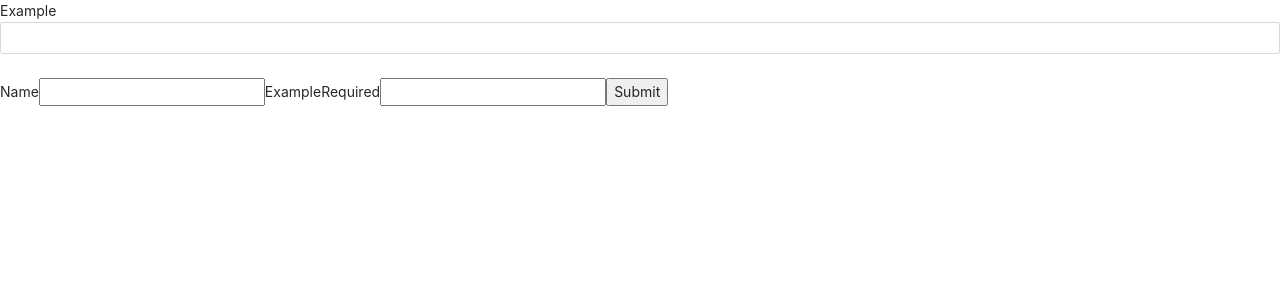
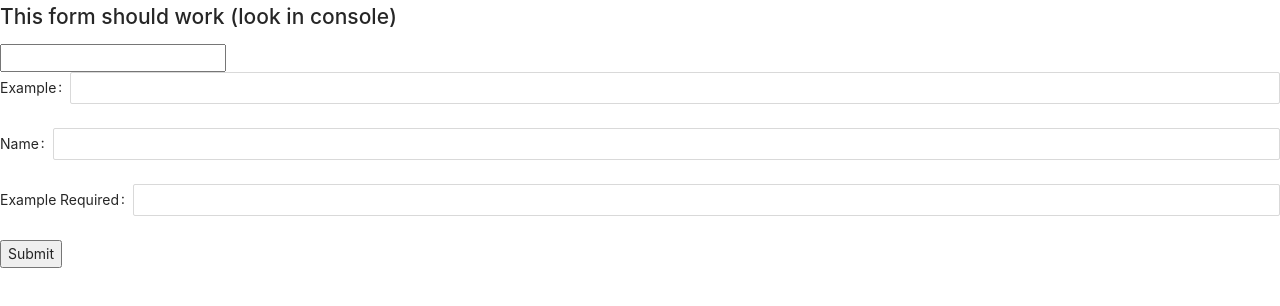
Before and after one commit to BloomTech-Labs/beerthoven-fe, a React (Create React App) app: page /volunteer in a window 1280 px wide. Shown: the top 306 px of the page. Built offline with nearby package versions, Linux system fonts and the light colour scheme.

Commit message:
Benefactor Form Skeleton
Co-authored-by: ebisLab <ebaiden@techie.com>
Co-authored-by: Nolan Picini <nolanpic@gmail.com>

```diff
--- a/src/App.js
+++ b/src/App.js
@@ -9,6 +9,7 @@ import EventForm from './components/forms/EventForm';
 import BackDrop from './components/BackDrop/BackDrop';
 import TicketForm from './components/forms/TicketForm';
 import VolunteerForm from './components/forms/VolunteerForm';
+import BenefactorForm from './components/forms/BenefactorForm'
 
 
 function App () {
@@ -20,6 +21,9 @@ function App () {
 				</Route>
 				<Route path='/ticket'>
 					<TicketForm />
+				</Route>
+				<Route path='/benefactor'>
+					<BenefactorForm />
 				</Route>
 				<Route path='/people'>
 					<PeopleForm />
--- a/src/components/forms/BenefactorForm.js
+++ b/src/components/forms/BenefactorForm.js
@@ -0,0 +1,42 @@
+import React from 'react';
+import { useForm } from 'react-hook-form';
+
+import { Form, Input, Button, Row, Col } from 'antd';
+
+const { TextArea } = Input;
+
+const BenefactorForm = () => {
+	const { register, handleSubmit, errors } = useForm();
+	const onSubmit = data => {
+		console.log(data);
+	};
+
+	return (
+		<Form onSubmit={handleSubmit(onSubmit)}>
+			<h1>Benefactor / Sponsor Form</h1>
+			<Row>
+				<Col>
+					<Form.Item name='' label='Listing notes'>
+						<TextArea placeholder='Listing notes' style={{ width: 600 }} />
+					</Form.Item>
+				</Col>
+			</Row>
+			<Row>
+				<Col>
+					<Form.Item name='' label='Personal notes'>
+						<TextArea placeholder='Personal notes' style={{ width: 600 }} />
+					</Form.Item>
+				</Col>
+			</Row>
+			<Row>
+				<Col>
+					<Form.Item name='' label='Title'>
+						<Input type='text' placeholder='Title' />
+					</Form.Item>
+				</Col>
+			</Row>
+			<Button type='primary'>Submit</Button>
+		</Form>
+	);
+};
+export default BenefactorForm;
--- a/src/components/forms/PeopleForm.js
+++ b/src/components/forms/PeopleForm.js
@@ -15,7 +15,7 @@ const PeopleForm = () => {
 	return (
 		<Form onSubmit={handleSubmit(onSubmit)}>
 			<h1>Add New Profile</h1>
-			<Row>
+			<Row gutter={[16, 16]}>
 				<Col span={12}>
 					<Form.Item name='first_name' label="First Name">
 						<Input type="text" placeholder='Enter first name' ref={register({ required: true })}/>
@@ -39,7 +39,7 @@ const PeopleForm = () => {
 				</Col>
 			</Row>
 
-			<Row>
+			<Row gutter={[16, 16]}>
 				<Col>
 					<Form.Item name='address' label="Address">
 						<Input type='text' placeholder='Enter street address' />
@@ -47,7 +47,7 @@ const PeopleForm = () => {
 				</Col>
 			</Row>
 
-			<Row>
+			<Row gutter={[16, 16]}>
 				<Col span={12}>
 					<Form.Item name='address2' label="Address line 2 (optional)">
 						<Input type='text' placeholder='Enter apartment, suite, etc' />
@@ -60,7 +60,7 @@ const PeopleForm = () => {
 				</Col>
 			</Row>
 
-			<Row>
+			<Row gutter={[16, 16]}>
 				<Col span={6}>
 					<Form.Item name='state' label="State">
 						<Input type='text' placeholder='Enter state' />
--- a/src/components/forms/VolunteerForm.js
+++ b/src/components/forms/VolunteerForm.js
@@ -1,30 +1,53 @@
 import React from 'react';
-import { useForm } from "react-hook-form";
-import { Form, Input, Button } from 'antd';
+import { useForm, Controller } from "react-hook-form";
+import { Form, Input, Button, Select } from 'antd';
 
 function VolunteerForm() {
-  const { register, handleSubmit, errors } = useForm();
+  const { control, register, handleSubmit, errors } = useForm();
   const onSubmit = data => {
     console.log(data);
   };
 
   return (
+    <>
+    <h2>This form should work (look in console)</h2>
     <form onSubmit={handleSubmit(onSubmit)}>
-      <Form.Item>Example
-      <Input name="example" inputRef={register} />
-</Form.Item>
-	  <label>Name</label>
-      <input name="name" ref={register} />
+    <input control={control} name="firstName" ref={register({ required: true, maxLength: 20 })} />
+    {errors.firstName && <p>Required</p>}
+
+ <Form.Item label="Example">
+      <Controller as={Input} control={control} name="example" inputRef={register} />
+      {errors.example && <p>Required</p>}
+
+ </Form.Item>
+
+ <Form.Item label="Name">
+      <Controller as={Input} control={control} name="name" ref={register({ required: true})} />
 	  {errors.name && <p>Required</p>}
+    </Form.Item>
 
-      <label>ExampleRequired</label>
-      <input
+    <Form.Item label="Example Required">
+    <Controller as ={Input} control={control}
         name="exampleRequired"
         ref={register({ required: true, maxLength: 10 })}
       />
-      {errors.exampleRequired && <p>This field is required</p>}
+       {errors.exampleRequired && <p>This field is required</p>}
+    </Form.Item>
+
+    {/* <Controller
+        as={Select}
+        name="reactSelect"
+        control={control}
+        onChange={([selected]) => {
+          // React Select return object instead of value for selection
+          return { value: selected };
+        }}
+        defaultValue={{}}
+      /> */}
+
 	  <button>Submit</button>
     </form>
+    </>
   );
 }
 
```
